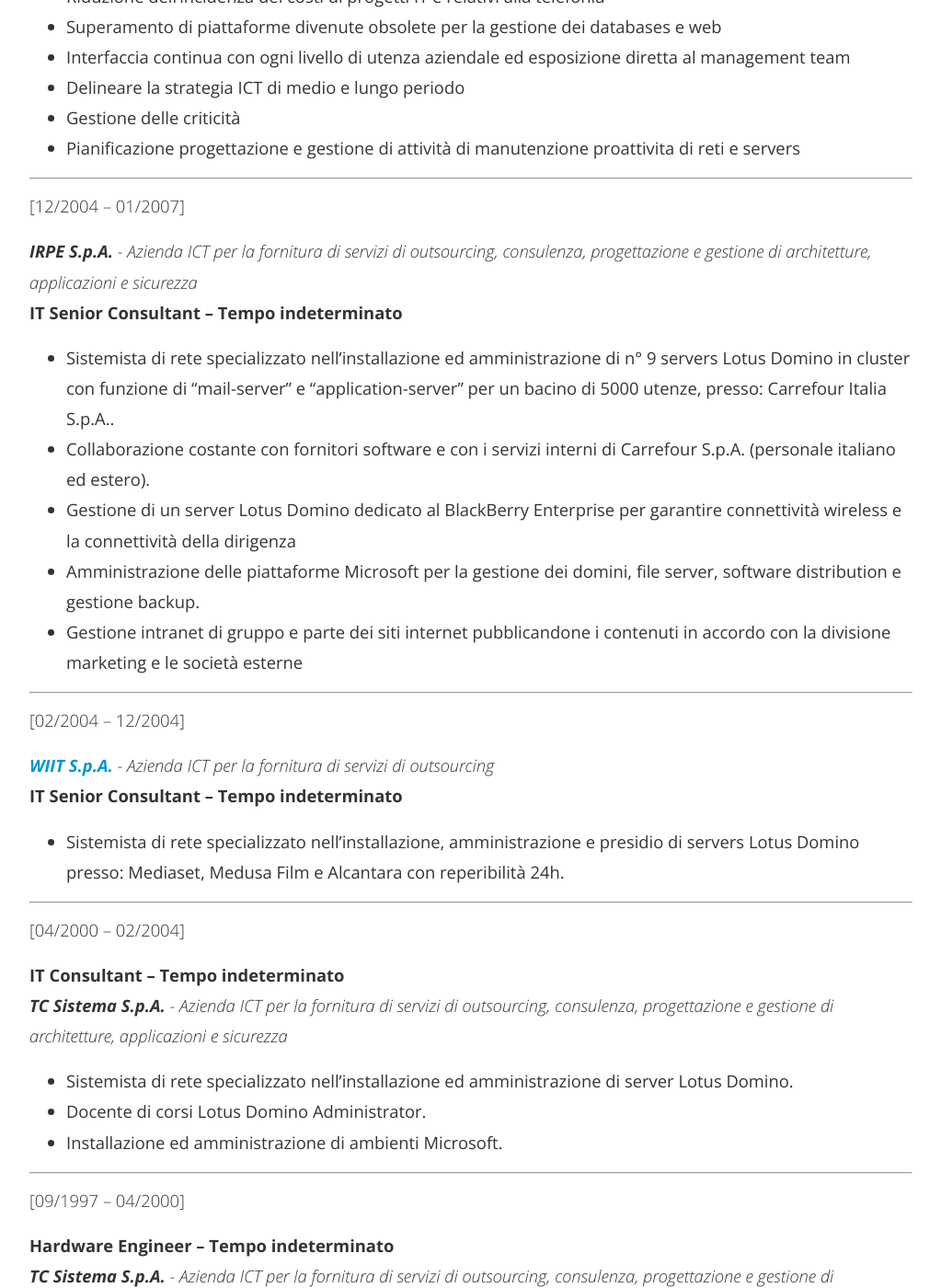
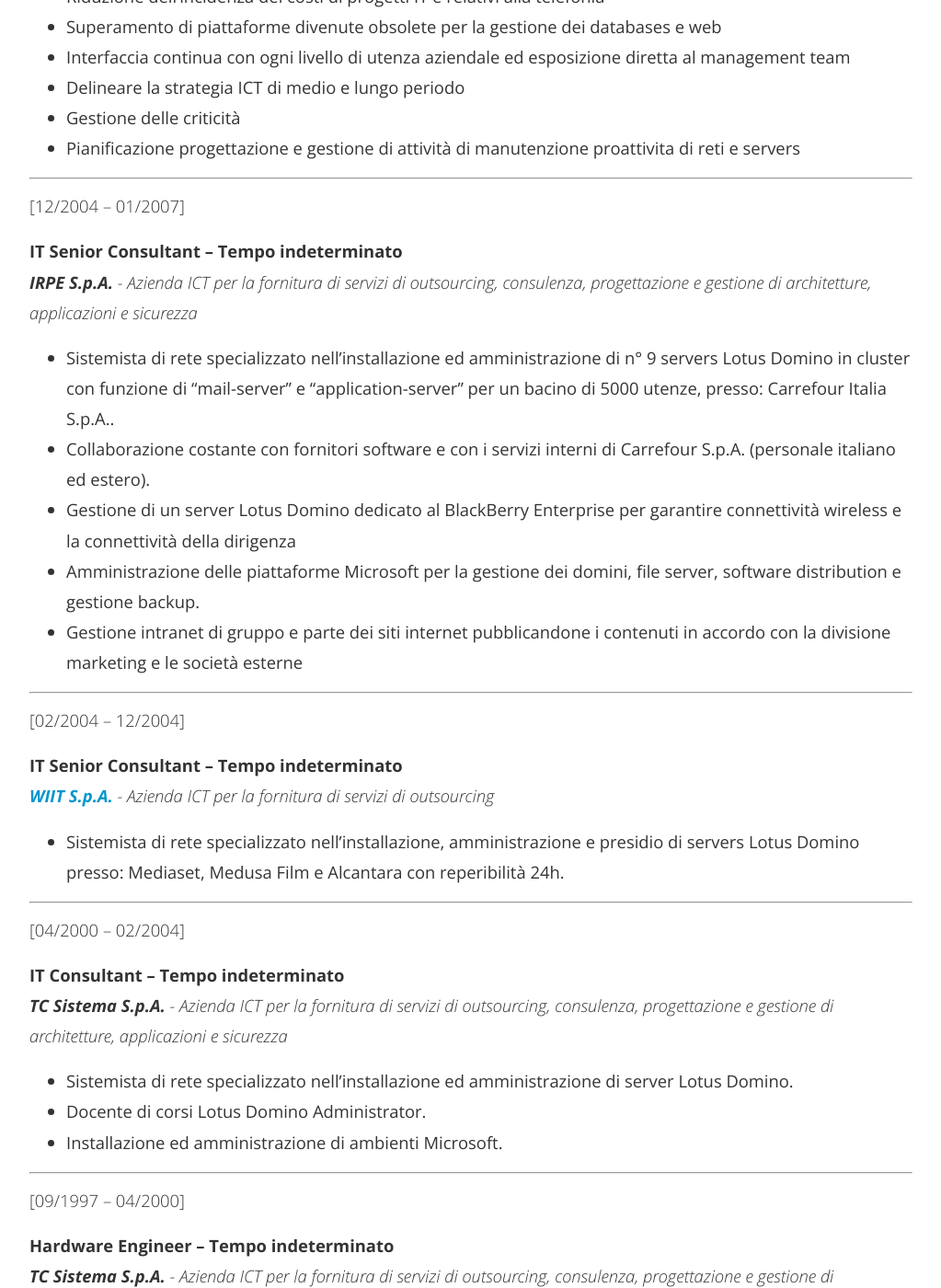
Before and after one commit to marste/Blog, a Jekyll site: the page built from curriculum-vitae.md, in a window 1280 px wide and 1400 px high, scrolled down 1823 px. Shown: the whole window at 92% size, without its empty margins (128-1151 px from the left). Built offline with Jekyll 4.4.1, drawn with Linux system fonts in a browser that asks for light colours; nearby versions of some CDN libraries; Markdown is read by kramdown in place of the engine named in the settings; some of the changed text lies outside the part shown.

Commit message:
Added new post

```diff
--- a/curriculum-vitae.md
+++ b/curriculum-vitae.md
@@ -5,8 +5,8 @@
 ---
 [01/2007 – Attuale]
 
+**ICT System Administrator – Tempo indeterminato**
 *<b><a href="http://www.edisport.it/" target="_blank">Edisport Editoriale S.p.A.</a></b> - Casa Editrice nata nel 1914 con la fondazione della rivista "Motociclismo"*
-**ICT System Administrator – Tempo indeterminato**
 
 **Principali competenze ed attività tecniche**
 
@@ -61,8 +61,8 @@
 
 [12/2004 – 01/2007]
 
+**IT Senior Consultant – Tempo indeterminato**
 *<b>IRPE S.p.A.</b> - Azienda ICT per la fornitura di servizi di outsourcing, consulenza, progettazione e gestione di architetture, applicazioni e sicurezza*
-**IT Senior Consultant – Tempo indeterminato**
 
 * Sistemista di rete specializzato nell’installazione ed amministrazione di n° 9 servers Lotus Domino in cluster con funzione di “mail-server” e “application-server” per un bacino di 5000 utenze, presso: Carrefour Italia S.p.A..
 * Collaborazione costante con fornitori software e con i servizi interni di Carrefour S.p.A. (personale italiano ed estero).
@@ -74,8 +74,8 @@
 
 [02/2004 – 12/2004]
 
+**IT Senior Consultant – Tempo indeterminato**
 *<b><a href="http://www.wiit.it/" target="_blank">WIIT S.p.A.</a></b> - Azienda ICT per la fornitura di servizi di outsourcing*
-**IT Senior Consultant – Tempo indeterminato**
 
 * Sistemista di rete specializzato nell’installazione, amministrazione e presidio di servers Lotus Domino presso: Mediaset, Medusa Film e Alcantara con reperibilità 24h.
 
```
